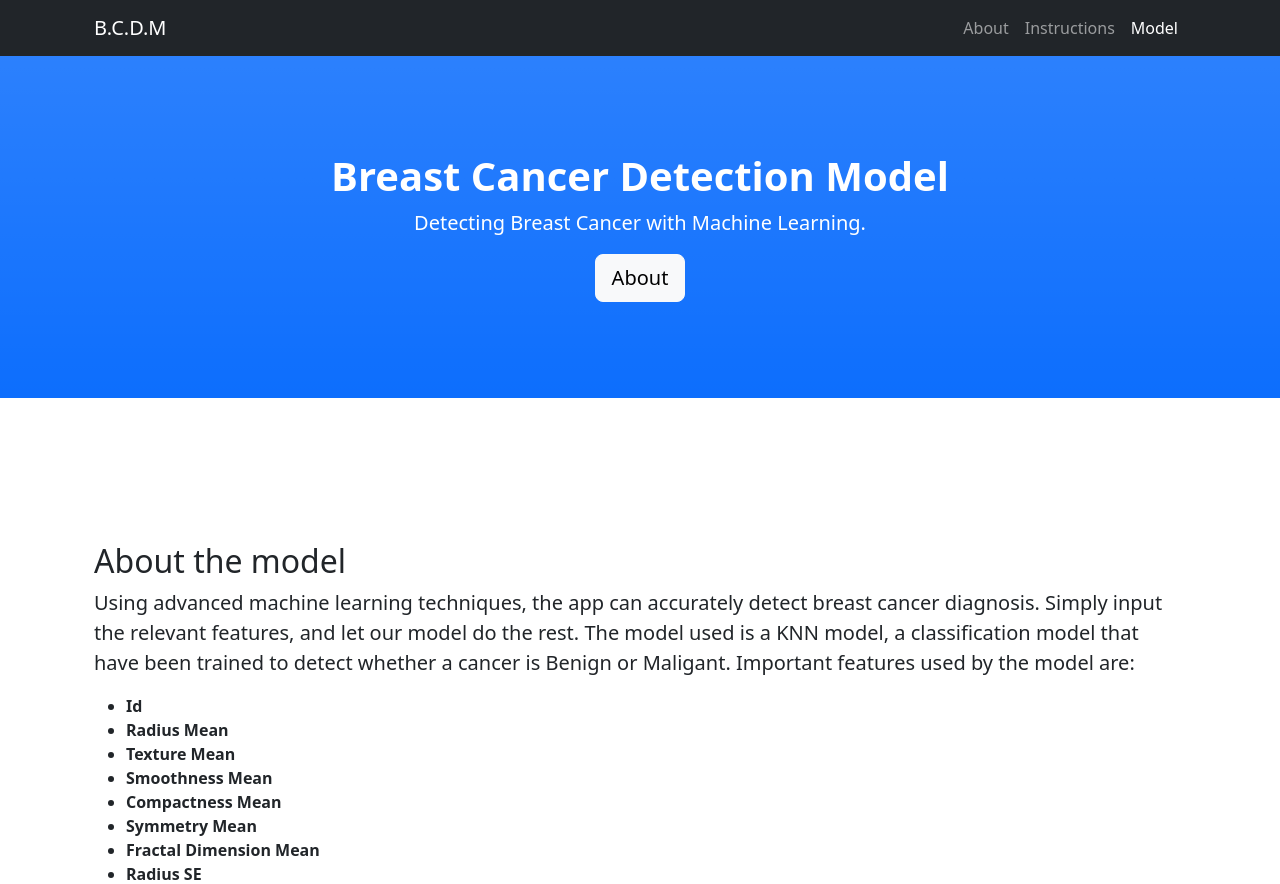
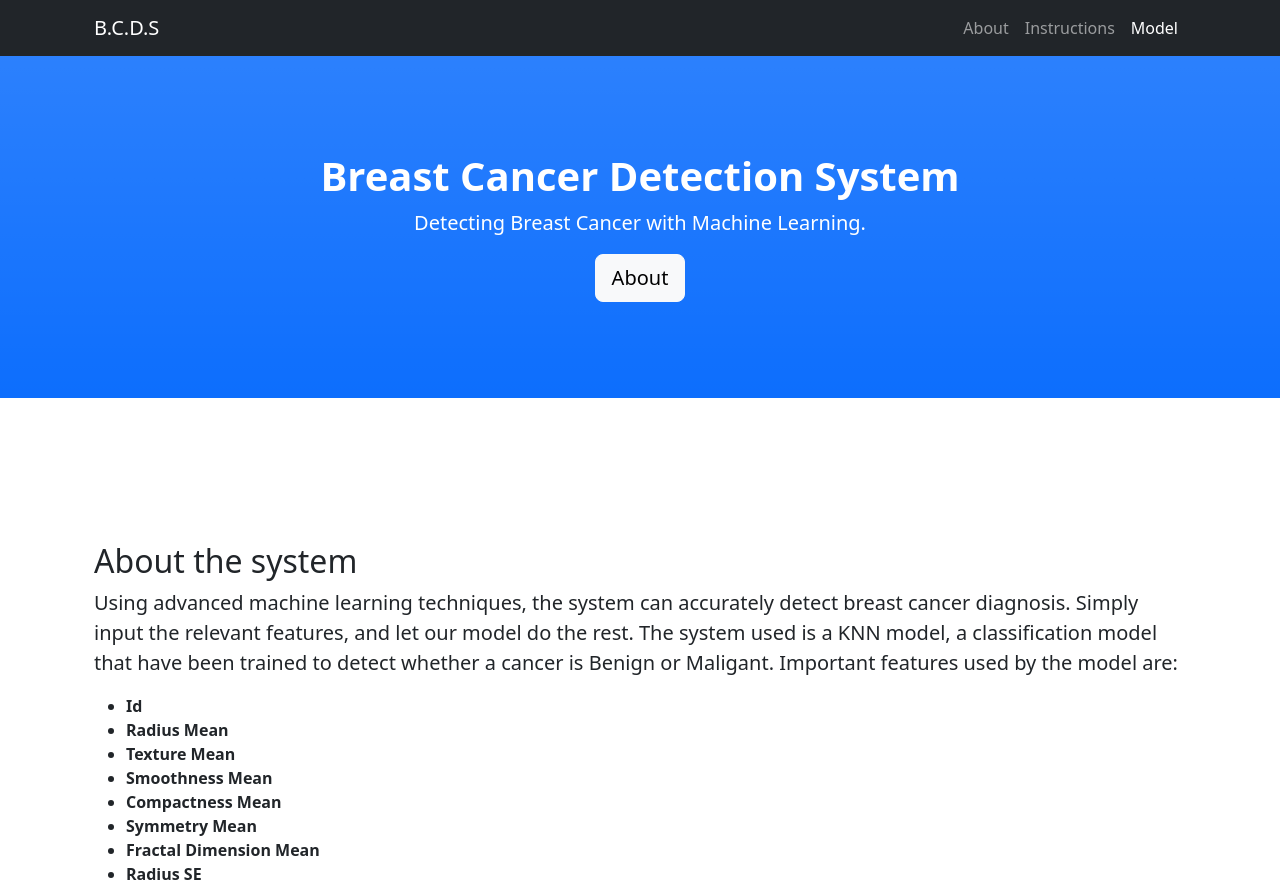
Before and after one commit to JayBeloved/bcpm, a Django app: page /model/landing in a window 1280 px wide. Shown: the top 884 px of the page. Run offline with Django 4.2, Linux system fonts and the light colour scheme; some libraries are stand-ins or nearby versions.

Commit message:
change model to system

```diff
--- a/predictor/templates/predictor/landing.html
+++ b/predictor/templates/predictor/landing.html
@@ -1,19 +1,19 @@
 {% extends 'index.html' %}
 {% load static %}
 
-{% block title %}Welcome to B.C.D.M{% endblock title %}
+{% block title %}Welcome to B.C.D.S{% endblock title %}
 
 {% block banner_content %}
-<h1 class="fw-bolder">Breast Cancer Detection Model</h1>
+<h1 class="fw-bolder">Breast Cancer Detection System</h1>
 <p class="lead">Detecting Breast Cancer with Machine Learning.</p>
 <a class="btn btn-lg btn-light" href="#about">About</a>
 {% endblock banner_content %}
 
 {% block about %}
-<h2>About the model</h2>
-<p class="lead">Using advanced machine learning techniques, the app can accurately detect breast cancer
-    diagnosis. Simply input the relevant features, and let our model do the rest. The model used is a KNN model,
-    a classification  model that have been trained to detect whether a cancer is Benign or Maligant. Important features used by the model are:</p>
+<h2>About the system</h2>
+<p class="lead">Using advanced machine learning techniques, the system can accurately detect breast cancer
+    diagnosis. Simply input the relevant features, and let our model do the rest. The system used is a KNN model,
+    a classification model that have been trained to detect whether a cancer is Benign or Maligant. Important features used by the model are:</p>
 <ul>
     {% for feature in features %}
         <strong><li>{{ feature }}</li></strong>
--- a/predictor/templates/predictor/result.html
+++ b/predictor/templates/predictor/result.html
@@ -4,7 +4,7 @@
 {% block title %}Detection Results{% endblock title %}
 
 {% block banner_content %}
-<h1 class="fw-bolder">Breast Cancer Detection Model</h1>
+<h1 class="fw-bolder">Breast Cancer Detection System</h1>
 <p class="lead">Detecting Breast Cancer with Machine Learning.</p>
 <a class="btn btn-lg btn-light" href="#about">About</a>
 {% endblock banner_content %}
@@ -39,9 +39,9 @@
 <h2>Results</h2>
 <p class="lead">
     {% if prediction == 'M' %}
-        Based on the values inputted, the patient cancer is classified as a <strong>Malignant Cancer</strong>.
+        The patient sample data is <strong>Malignant</strong>.
     {% else %}
-        Based on the values inputted, the patient cancer is classified as a <strong>Benign Cancer</strong>.
+        The patient sample data is <strong>Benign</strong>.
     {% endif %}
 </p>
 {% endblock info %}
--- a/templates/index.html
+++ b/templates/index.html
@@ -16,7 +16,7 @@
         <!-- Navigation-->
         <nav class="navbar navbar-expand-lg navbar-dark bg-dark fixed-top" id="mainNav">
             <div class="container px-4">
-                <a class="navbar-brand" href="{% url 'model:index' %}">B.C.D.M</a>
+                <a class="navbar-brand" href="{% url 'model:index' %}">B.C.D.S</a>
                 <button class="navbar-toggler" type="button" data-bs-toggle="collapse" data-bs-target="#navbarResponsive" aria-controls="navbarResponsive" aria-expanded="false" aria-label="Toggle navigation"><span class="navbar-toggler-icon"></span></button>
                 <div class="collapse navbar-collapse" id="navbarResponsive">
                     <ul class="navbar-nav ms-auto">
@@ -65,7 +65,7 @@
         </section>
         <!-- Footer-->
         <footer class="py-5 bg-dark">
-            <div class="container px-4"><p class="m-0 text-center text-white">Copyright &copy; B.C.D.M</p></div>
+            <div class="container px-4"><p class="m-0 text-center text-white">Copyright &copy; B.C.D.S</p></div>
         </footer>
         <!-- Bootstrap core JS-->
         <script src="https://cdn.jsdelivr.net/npm/bootstrap@5.2.3/dist/js/bootstrap.bundle.min.js"></script>
```
